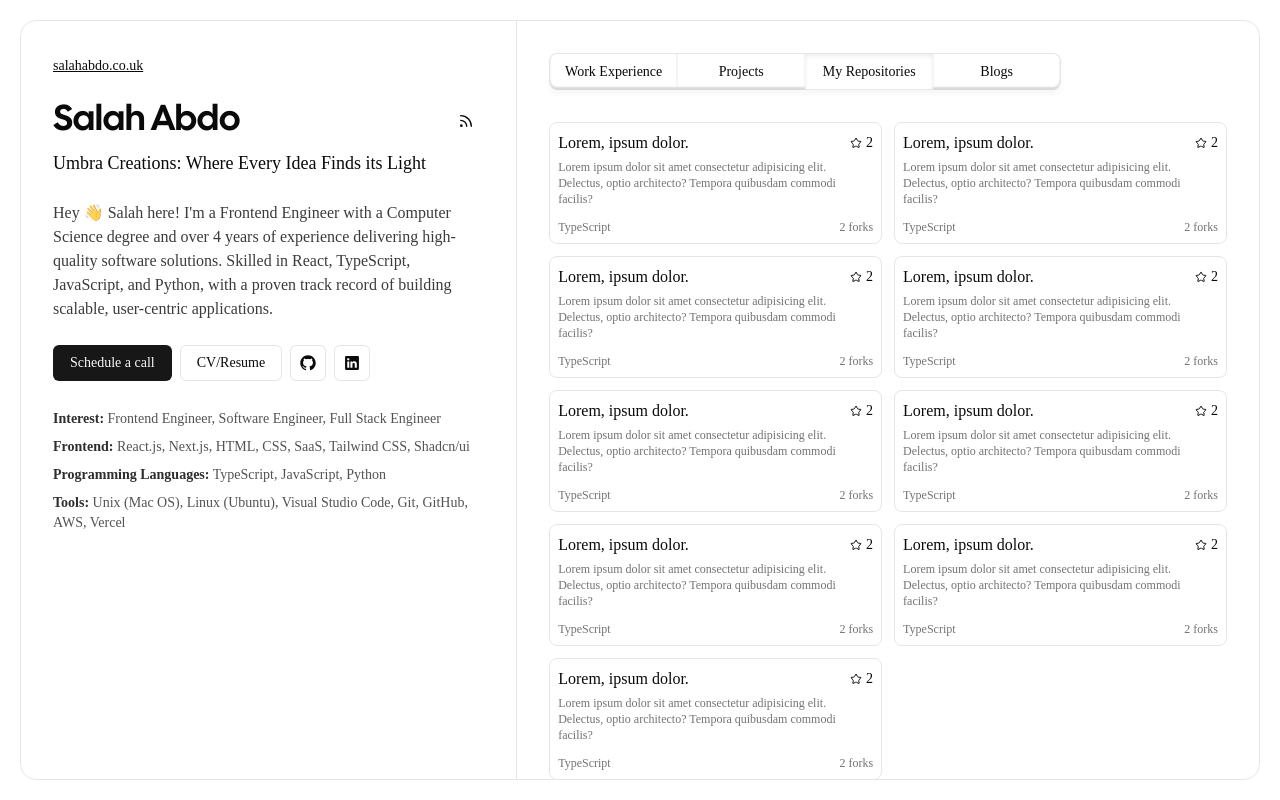
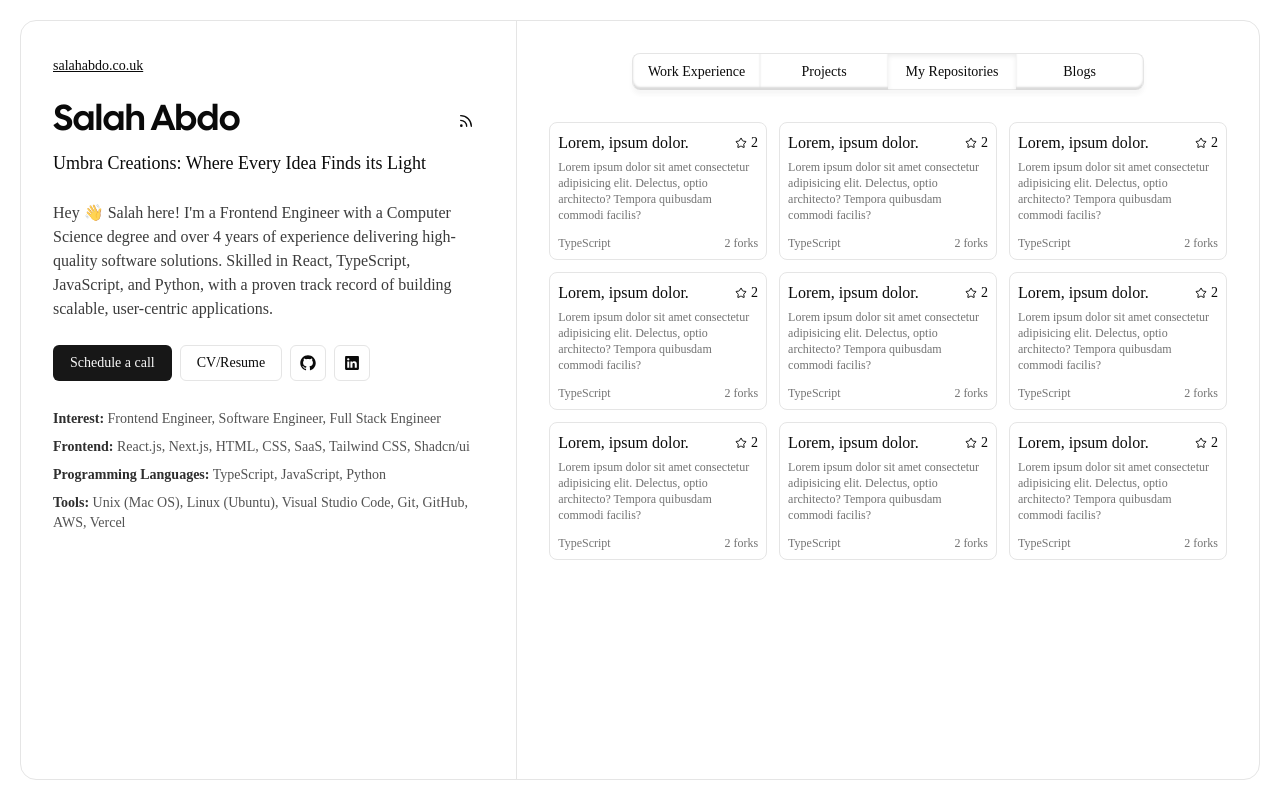
Before and after one commit to salahmander/portfolio, a Next.js app: page /repositories in a window 1280 px wide. Built offline with nearby package versions, Linux system fonts and the light colour scheme.

Commit message:
refactor: center navigationBar, display 3 cards instead of 2

```diff
--- a/app/repositories/page.tsx
+++ b/app/repositories/page.tsx
@@ -9,9 +9,9 @@ const Repositories = () => {
         <section className="w-full lg:w-2/5 p-2 md:p-8 lg:h-full lg:overflow-y-auto">
           <ProfileOverview />
         </section>
-        <section className="relative w-full lg:w-3/5 p-2 md:p-8 lg:h-full lg:overflow-y-auto">
+        <section className="flex flex-col items-center relative w-full lg:w-3/5 p-2 md:p-8 lg:h-full lg:overflow-y-auto">
           <NavigationBar />
-          <div className="my-8 grid grid-cols-1 md:grid-cols-2 gap-3">
+          <div className="my-8 grid grid-cols-1 md:grid-cols-3 gap-3">
             {Array(9).fill(<RepositoryCard />)}
           </div>
         </section>
```
